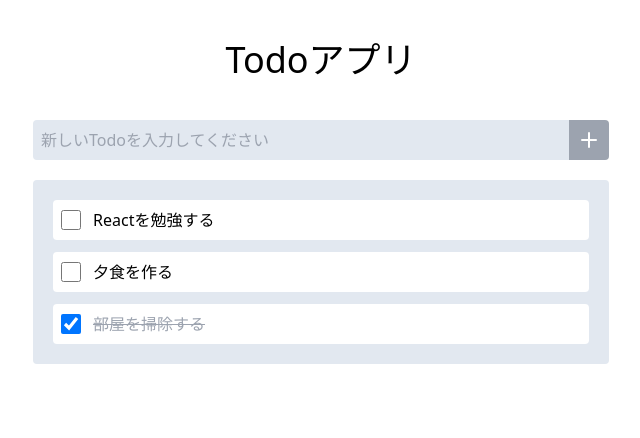
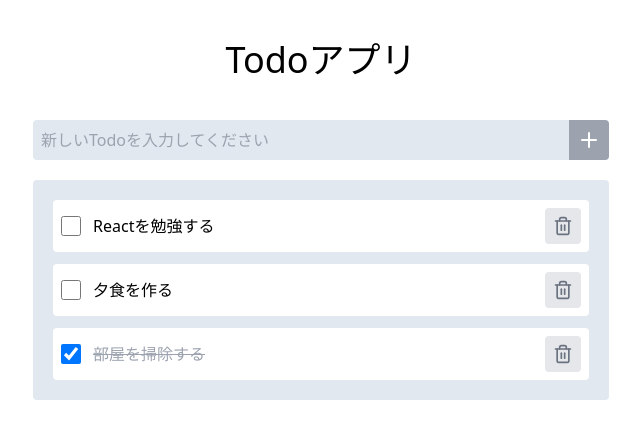
Before and after one commit to egublog/react-todo, a React (Vite) app: page / in a window 1280 px wide. Shown: the top 438 px of the page, without its empty margins (319-959 px from the left). Built offline with nearby package versions, Linux system fonts and the light colour scheme.

Commit message:
add: 削除ボタン

```diff
--- a/src/components/TodoList.tsx
+++ b/src/components/TodoList.tsx
@@ -1,3 +1,4 @@
+import { Trash2 } from 'lucide-react';
 import { Todo } from '../types/todo';
 
 type Props = {
@@ -29,6 +30,12 @@
               {todo.title}
             </span>
           </label>
+          <button
+            type="button"
+            className="rounded bg-gray-200 p-2 transition-colors hover:bg-gray-300"
+          >
+            <Trash2 className="size-5 text-gray-500" />
+          </button>
         </div>
       ))}
     </div>
```
